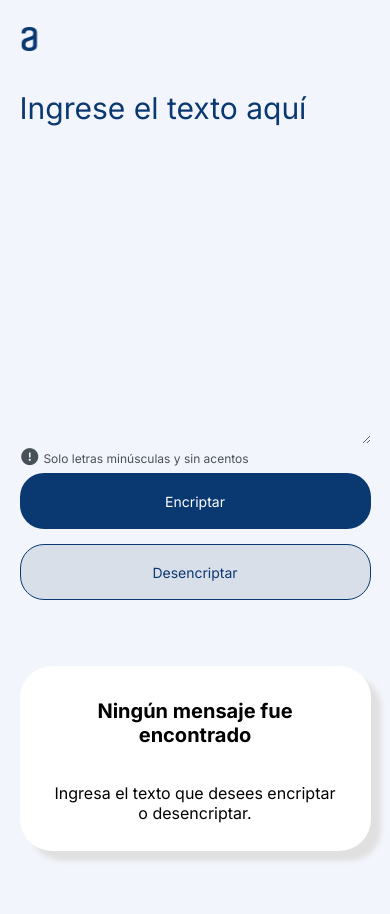
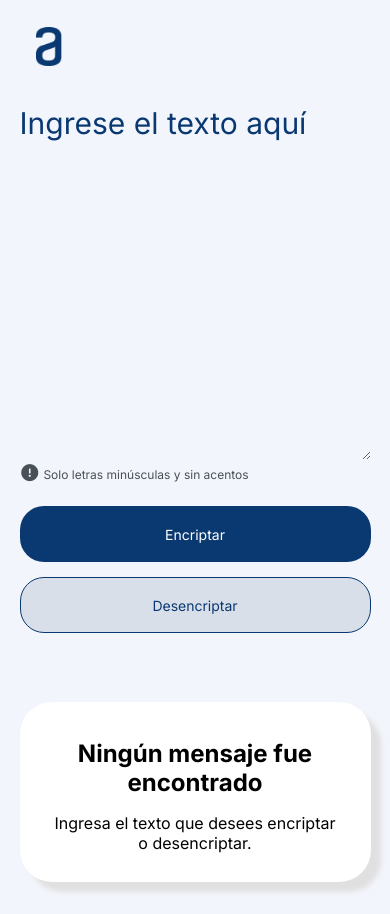
Before and after one commit to FlorIniguez/challenge-encriptador, a plain HTML site: page index.html in a window 390 px wide. Drawn offline with Linux system fonts and the light colour scheme.

Commit message:
pruebas mobile

```diff
--- a/index.html
+++ b/index.html
@@ -24,7 +24,7 @@
     </header>
 
     <main class="container">
-      <section class="text-area">
+      <section class="ingrese-txt">
         <textarea
           name="ingrese-texto"
           id="textarea-ingresado"
@@ -55,7 +55,7 @@
           class="img-muñeco"
         />
         <p class="ningun-msj">Ningún mensaje fue encontrado</p>
-        <p class="p-encriptado">
+        <p class="parrafo-encriptado">
           Ingresa el texto que desees encriptar o desencriptar.
         </p>
       </section>
--- a/style.css
+++ b/style.css
@@ -12,14 +12,13 @@
 }
 .container {
   height: 100vh;
-  /* width: 100%; */
   display: flex;
   margin-bottom: 15px;
   margin-left: 10%;
 }
 
 /* TEXTAREA */
-.text-area {
+.ingrese-txt {
   width: 60%;
 }
 .textarea-texto {
@@ -92,10 +91,11 @@
   text-align: center;
   background-color: #ffffff;
 }
-.p-encriptado {
+.parrafo-encriptado {
   padding: 1em;
   background-color: #ffffff;
 }
+
 /* TEXTO ENCRIPTADO */
 .texto-resultado {
   width: 95%;
@@ -116,18 +116,25 @@
   background: #ffffff;
   color: #0a3871;
   border: 1px solid #0a3871;
-  /* margin-bottom: 5%; */
 }
 
 /* media queries */
 @media (max-width: 1090px) {
-  .ningun-msj {
-    font-size: 20px;
+  .container {
+    margin-left: 5%;
+  }
+  .encriptar,
+  .msj-vacio {
+    width: 27%;
+    height: 80vh;
+  }
+  .ingrese-txt {
+    width: 70%;
   }
 }
 @media (max-width: 768px) {
   .logo {
-    width: 15%;
+    width: 18%;
     margin-left: 0;
     margin-top: 7%;
   }
@@ -137,9 +144,9 @@
     align-items: center;
     width: 100%;
     margin: auto;
-    margin-bottom: 10%;
+    margin-bottom: 15%;
   }
-  .text-area {
+  .ingrese-txt {
     width: 90%;
   }
   .img-muñeco {
@@ -148,7 +155,7 @@
 
   .contenedor-botones {
     width: 100%;
-    margin: 2% auto;
+    margin: 3% auto;
   }
   .msj-vacio {
     width: 90%;
@@ -176,17 +183,25 @@
   }
 }
 @media (max-width: 450px) {
+  .logo {
+    width: 25%;
+  }
   .container {
     margin: auto;
   }
   .contenedor-botones {
     display: flex;
     flex-direction: column;
-    /* height: 158px; */
     gap: 15px;
   }
-  .text-area {
+  .ingrese-txt {
     margin-bottom: 10%;
+  }
+  .aclaracion {
+    margin-bottom: 7%;
+  }
+  .ningun-msj {
+    padding-bottom: 0;
   }
   .btns {
     height: 4em;
```
